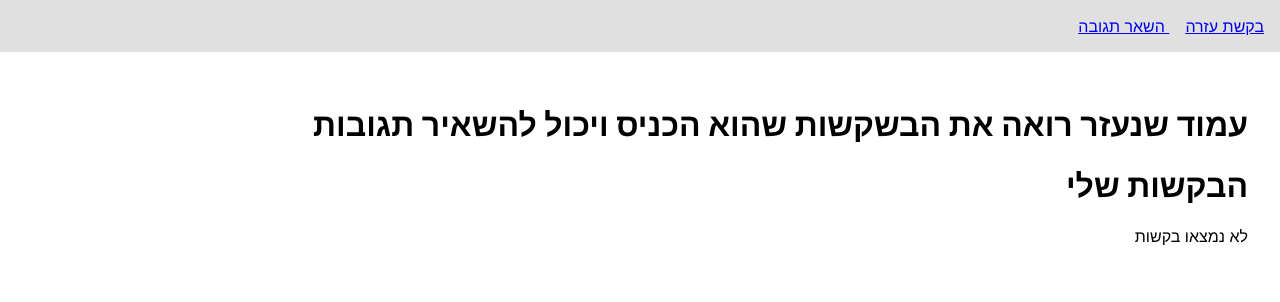
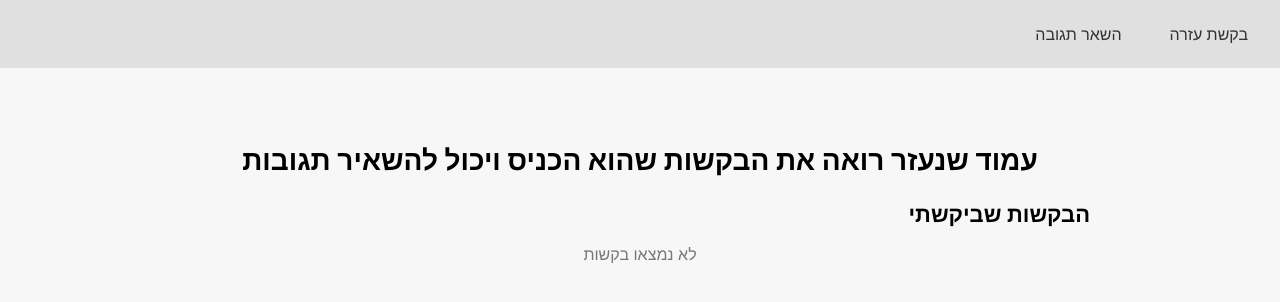
Before and after one commit to sara-grinshtein/frontend-React, a React (Create React App) app: page /my-messages in a window 1280 px wide. Shown: the top 302 px of the page. Built offline with nearby package versions, Linux system fonts and the light colour scheme.

Commit message:
הוספת שדה hasResponse למודל ההודעה

```diff
--- a/package.json
+++ b/package.json
@@ -18,6 +18,7 @@
     "react-redux": "^9.2.0",
     "react-router-dom": "^7.6.0",
     "react-scripts": "^5.0.1",
+    "styled-components": "^6.1.18",
     "web-vitals": "^2.1.4"
   },
   "scripts": {
@@ -47,6 +48,7 @@
   "devDependencies": {
     "@types/jwt-decode": "^3.1.0",
     "@types/react-redux": "^7.1.34",
+    "@types/styled-components": "^5.1.34",
     "typescript": "^3.9.10"
   }
 }
--- a/src/layouts/layout.tsx
+++ b/src/layouts/layout.tsx
@@ -1,19 +1,20 @@
 import React from "react";
 import { Link, Outlet } from "react-router-dom";
+import { Container, Navbar, NavLinkStyled, MainContent } from "./style";
 
 const MainLayout = () => {
   return (
-    <div dir="rtl">
-      <nav style={{ padding: "1rem", background: "#e0e0e0" }}>
-        <Link to="/help-request" style={{ marginLeft: "1rem" }}>בקשת עזרה</Link>
-         <Link to="my-messages" style={{ marginLeft: "1rem" }}> השאר תגובה</Link>
+    <Container>
+      <Navbar>
+        <NavLinkStyled to="/help-request">בקשת עזרה</NavLinkStyled>
+        <NavLinkStyled to="/my-messages">השאר תגובה</NavLinkStyled>
         {/* בעתיד תוסיף כאן קישורים נוספים */}
-      </nav>
+      </Navbar>
 
-      <main style={{ padding: "2rem" }}>
+      <MainContent>
         <Outlet />
-      </main>
-    </div>
+      </MainContent>
+    </Container>
   );
 };
 
--- /dev/null
+++ b/src/layouts/style.ts
@@ -0,0 +1,36 @@
+import styled from 'styled-components';
+import { Link } from 'react-router-dom';
+
+export const Container = styled.div`
+  direction: rtl;
+  min-height: 100vh;
+  background-color: #f7f7f7;
+`;
+
+export const Navbar = styled.nav`
+  background-color: #e0e0e0;
+  padding: 1rem;
+  display: flex;
+  gap: 1rem;
+`;
+
+export const NavLinkStyled = styled(Link)`
+  text-decoration: none;
+  color: #333;
+  font-weight: 500;
+  padding: 0.5rem 1rem;
+  border-radius: 4px;
+  transition: all 0.3s ease;
+
+  &:hover {
+    background-color: #d5d5d5;
+  }
+
+  &.active {
+    background-color: #c0c0c0;
+  }
+`;
+
+export const MainContent = styled.main`
+  padding: 2rem;
+`;
--- a/src/pages/seeMyMassagesHelped.tsx
+++ b/src/pages/seeMyMassagesHelped.tsx
@@ -1,6 +1,73 @@
+// import React, { useEffect, useState } from 'react';
+// import axiosInstance from '../sevices/axios'
+// import { MessageType } from '../types/messsage.types';
+
+// const SeeMyMassagesHelped = () => {
+//     const [massages, setMassages] = useState<MessageType[]>([]);
+//     const [loading, setLoading] = useState(true);
+
+//     useEffect(() => {
+//         (async () => {
+//             try {
+//                 const token = localStorage.getItem('token');
+//                 if (!token) {
+//                     console.error("No token found");
+//                     setLoading(false);
+//                     return;
+//                 }
+
+//                 const response = await axiosInstance.get(`/message/my-messages`, {
+//                     headers: { Authorization: `Bearer ${token}` }
+//                 });
+
+//                 setMassages(response.data);
+//             } catch (error) {
+//                 console.error("Error fetching massages:", error);
+//             } finally {
+//                 setLoading(false);
+//             }
+//         })();
+//     }, []);
+
+//     if (loading) return <div>טוען...</div>;
+
+//     return (
+//         <div className="p-4">
+//             <h1> עמוד שנעזר רואה את הבשקשות שהוא הכניס ויכול להשאיר תגובות</h1>
+//             <h1 className="text-xl font-bold mb-4">הבקשות שלי</h1>
+//             {massages.length === 0 ? (
+//                 <div>לא נמצאו בקשות</div>
+//             ) : (
+//                 <ul className="space-y-2">
+//                     {massages.map((massage) => (
+//                         <li key={massage.message_id} className="p-2 border rounded">
+//                             <p><strong>תיאור:</strong> {massage.description}</p>
+//                             <p><strong>טופל:</strong> {massage.isDone ? "כן" : "לא"}</p>
+//                             <p><strong>אישור הגעה:</strong> {massage.confirmArrival ? "כן" : "לא"}</p>
+//                         </li>
+//                     ))}
+//                 </ul>
+//             )}
+//         </div>
+//     );
+// };
+
+// export default SeeMyMassagesHelped;
+
 import React, { useEffect, useState } from 'react';
-import axiosInstance from '../sevices/axios'
+import axiosInstance from '../sevices/axios';
 import { MessageType } from '../types/messsage.types';
+import {
+  Container,
+  Title,
+  SubTitle,
+  MessageCard,
+  Field,
+  Label,
+  Value,
+  Loading,
+  Empty
+} from "./style-seeMyMessages";
 
 const SeeMyMassagesHelped = () => {
   const [massages, setMassages] = useState<MessageType[]>([]);
@@ -29,26 +96,31 @@ const SeeMyMassagesHelped = () => {
     })();
   }, []);
 
-    if (loading) return <div>טוען...</div>;
+  if (loading) return <Loading>טוען...</Loading>;
 
   return (
-        <div className="p-4">
-            <h1> עמוד שנעזר רואה את הבשקשות שהוא הכניס ויכול להשאיר תגובות</h1>
-            <h1 className="text-xl font-bold mb-4">הבקשות שלי</h1>
+    <Container>
+      <Title>עמוד שנעזר רואה את הבקשות שהוא הכניס ויכול להשאיר תגובות</Title>
+      <SubTitle>הבקשות שביקשתי</SubTitle>
+
       {massages.length === 0 ? (
-                <div>לא נמצאו בקשות</div>
+        <Empty>לא נמצאו בקשות</Empty>
       ) : (
-                <ul className="space-y-2">
-                    {massages.map((massage) => (
-                        <li key={massage.message_id} className="p-2 border rounded">
-                            <p><strong>תיאור:</strong> {massage.description}</p>
-                            <p><strong>טופל:</strong> {massage.isDone ? "כן" : "לא"}</p>
-                            <p><strong>אישור הגעה:</strong> {massage.confirmArrival ? "כן" : "לא"}</p>
-                        </li>
-                    ))}
-                </ul>
+        massages.map((massage) => (
+          <MessageCard key={massage.message_id}>
+            <Field><Label>תיאור:</Label> {massage.description}</Field>
+            <Field>
+              <Label>טופל:</Label>
+              <Value isPositive={massage.isDone}>{massage.isDone ? 'כן' : 'לא'}</Value>
+            </Field>
+            <Field>
+              <Label>אישור הגעה:</Label>
+              <Value isPositive={massage.confirmArrival}>{massage.confirmArrival ? 'כן' : 'לא'}</Value>
+            </Field>
+          </MessageCard>
+        ))
       )}
-        </div>
+    </Container>
   );
 };
 
--- /dev/null
+++ b/src/pages/style-seeMyMessages.ts
@@ -0,0 +1,56 @@
+import styled from 'styled-components';
+
+export const Container = styled.div`
+  max-width: 900px;
+  margin: 0 auto;
+  padding: 24px;
+  direction: rtl;
+`;
+
+export const Title = styled.h1`
+  font-size: 28px;
+  font-weight: bold;
+  text-align: center;
+  margin-bottom: 24px;
+`;
+
+export const SubTitle = styled.h2`
+  font-size: 22px;
+  font-weight: 600;
+  margin-bottom: 16px;
+  text-align: right;
+`;
+
+export const MessageCard = styled.div`
+  border: 1px solid #ddd;
+  border-radius: 8px;
+  padding: 16px;
+  margin-bottom: 16px;
+  background: #fafafa;
+  box-shadow: 0 2px 8px rgba(0, 0, 0, 0.1);
+`;
+
+export const Field = styled.p`
+  margin: 8px 0;
+`;
+
+export const Label = styled.span`
+  font-weight: bold;
+`;
+
+export const Value = styled.span<{ isPositive?: boolean }>`
+  color: ${props => props.isPositive === undefined ? 'inherit' : props.isPositive ? '#2e7d32' : '#c62828'};
+  margin-right: 8px;
+`;
+
+export const Loading = styled.div`
+  text-align: center;
+  font-size: 18px;
+  padding: 40px 0;
+`;
+
+export const Empty = styled.div`
+  text-align: center;
+  color: #777;
+  font-size: 16px;
+`;
--- a/src/types/messsage.types.ts
+++ b/src/types/messsage.types.ts
@@ -5,4 +5,6 @@ export type MessageType = {
     isDone: boolean;
     description: string;
     confirmArrival?: boolean;
+    hasResponse: boolean;
+
 }
```
Also changed, not shown: src/layouts/style.css (deleted), 1 other file (tests, documents, lock files or other folders). Lines whose indentation alone changed are shown as unchanged.
